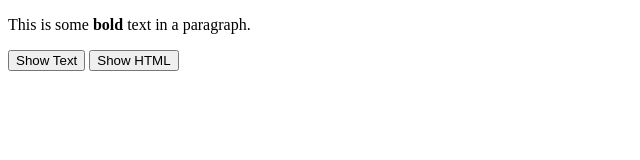
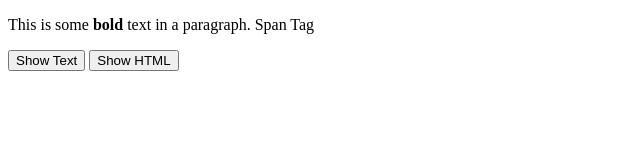
Before and after one commit to chandansutradhar2/jquery-intro, a plain HTML site: page dom-css-manipulation/getdemo1.html in a window 1280 px wide. Shown: the full height of the page, 0-640 px from the left. Drawn offline with nearby package versions, Linux system fonts and the light colour scheme.

Commit message:
text(), html(), val() and attr() get DOM demo

```diff
--- a/dom-css-manipulation/getdemo1.html
+++ b/dom-css-manipulation/getdemo1.html
@@ -17,7 +17,9 @@
 
 <body>
 
-    <p id="test">This is some <b>bold</b> text in a paragraph.</p>
+    <p id="test">This is some <b>bold</b> text in a paragraph.
+        <span>Span Tag</span>
+    </p>
 
     <button id="btn1">Show Text</button>
     <button id="btn2">Show HTML</button>
```
Also changed, not shown: dom-css-manipulation/getdemo2.html (+1 -1 lines), dom-css-manipulation/getdemo3.html (+1 -0 lines).
